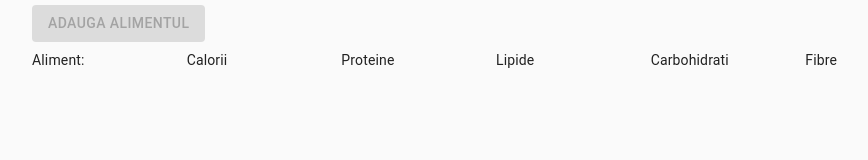
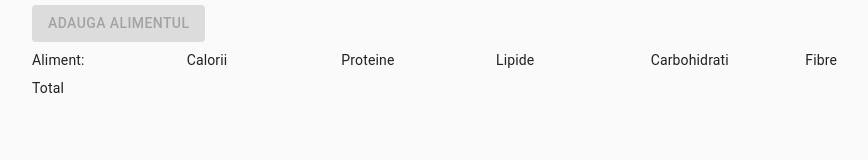
Before and after one commit to oscicen/calculator-alimente, a React (Create React App) app: page / in a window 1280 px wide. Shown: the part 123-283 px from the top of the page, without its empty margins (152-1020 px from the left). Built offline with nearby package versions, Linux system fonts and the light colour scheme.

Commit message:
Added total values to list

```diff
--- a/src/components/ItemsList/ItemsList.js
+++ b/src/components/ItemsList/ItemsList.js
@@ -5,6 +5,15 @@ import Item from "./Item/Item";
 import { items } from "../../db-items";
 
 const ItemsList = props => {
+
+	const total = props.alimente.length ? ( props.alimente.reduce((acc, item) => {
+		const aliment = items.find(alm => alm.value === item.value);
+		acc.calorii += aliment.calorii * item.gramaj / 100
+		return acc;
+	}, { calorii: 0, proteine: 0, lipide: 0, carbohidrati: 0, fibre: 0 })) : null;
+
+	console.log(total);
+
   const listaAlimente = props.alimente.length ? (
     <div>
 
@@ -26,6 +35,14 @@ const ItemsList = props => {
 			<Grid item xs={2}>Fibre</Grid>
 		</Grid>
 		{listaAlimente}
+		<Grid container spacing={2}>
+			<Grid item xs={2}>Total</Grid>
+			<Grid item xs={2}>{ props.alimente.length ? total.calorii : null}</Grid>
+			<Grid item xs={2}>{ props.alimente.length ? total.proteine : null}</Grid>
+			<Grid item xs={2}>{ props.alimente.length ? total.lipide : null}</Grid>
+			<Grid item xs={2}>{ props.alimente.length ? total.carbohidrati : null}</Grid>
+			<Grid item xs={2}>{ props.alimente.length ? total.fibre : null}</Grid>
+		</Grid>
 	</>
 	);
 };
```
